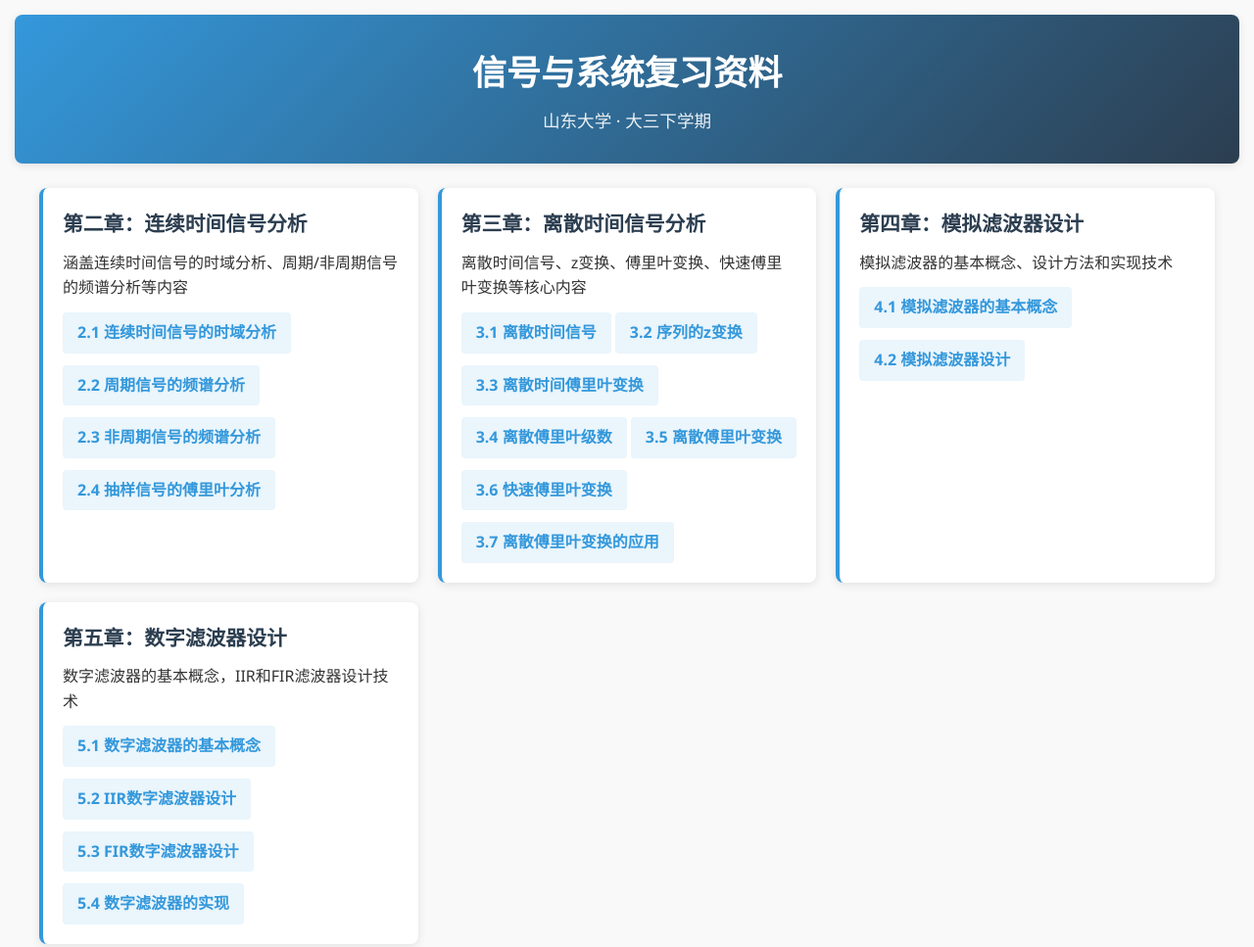
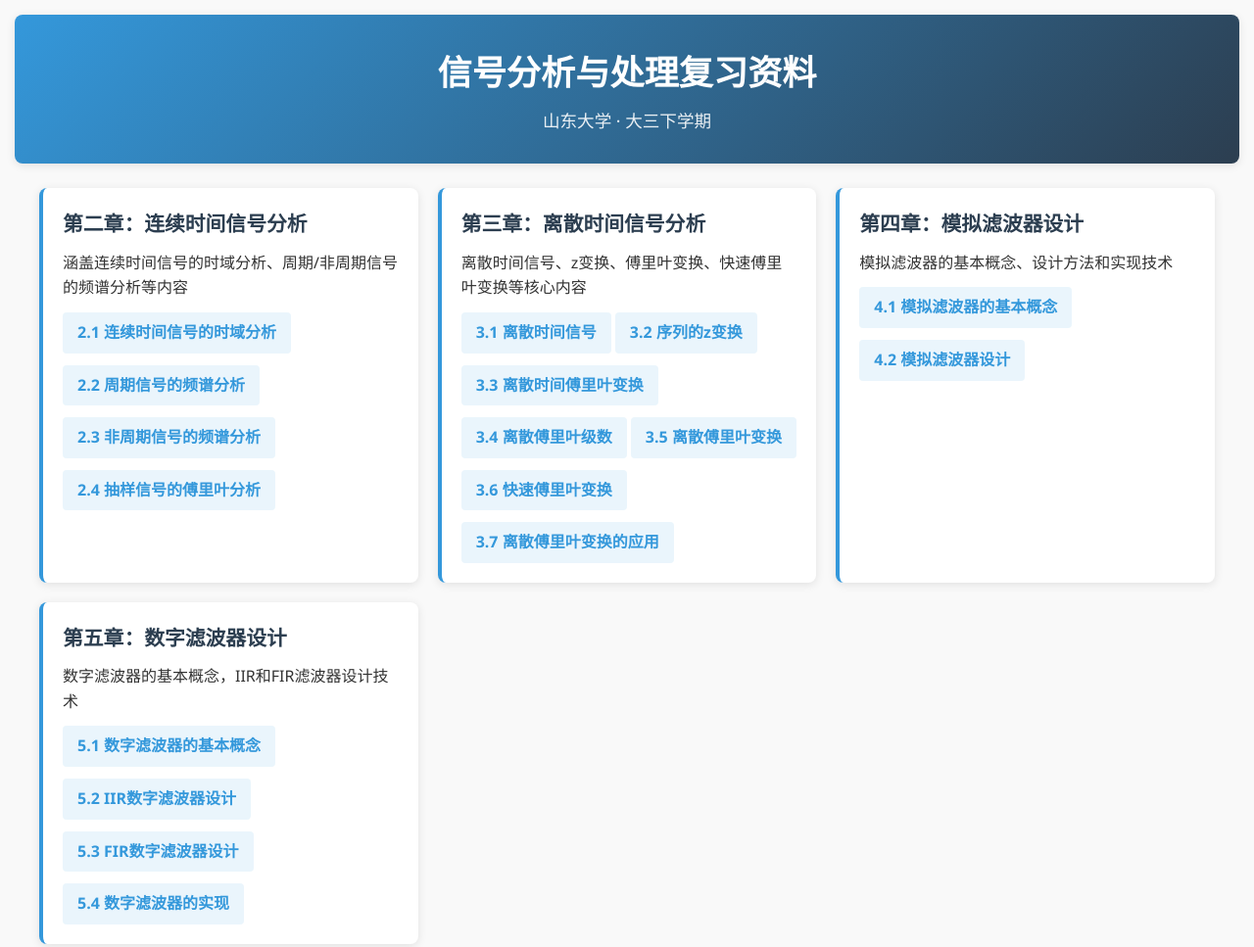
Before and after one commit to Linductor-alkaid/Signal_analysis_and_processing, a plain HTML site: page index.html in a window 1280 px wide. Shown: the top 967 px of the page at 98% size. Drawn offline with Linux system fonts and the light colour scheme.

Commit message:
修改错误2

```diff
--- a/index.html
+++ b/index.html
@@ -130,7 +130,7 @@
 </head>
 <body>
     <header>
-        <h1>信号与系统复习资料</h1>
+        <h1>信号分析与处理复习资料</h1>
         <div class="subtitle">山东大学 · 大三下学期</div>
     </header>
 
```
